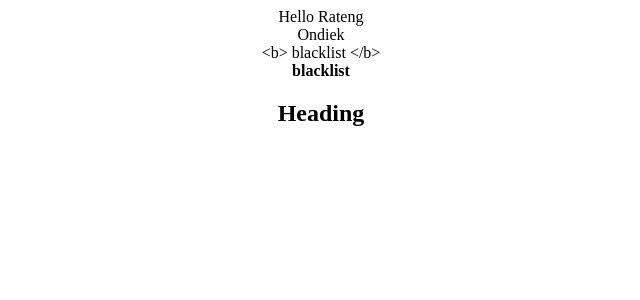
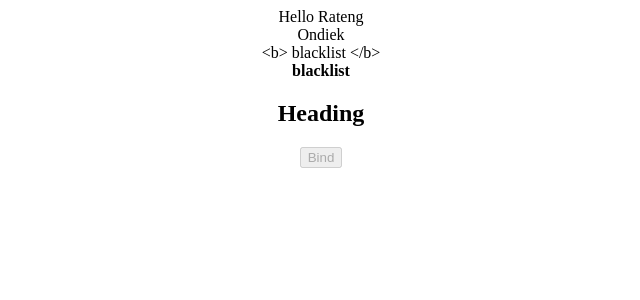
Before and after one commit to PeterOsoo/vue-js, a Vue app: page / in a window 1280 px wide. Shown: the top 300 px of the page, without its empty margins (319-959 px from the left). Built offline with nearby package versions, Linux system fonts and the light colour scheme.

Commit message:
Binding to boolean Attributes

```diff
--- a/src/App.vue
+++ b/src/App.vue
@@ -6,6 +6,7 @@
   <div v-html="detail"></div>
 
   <h2 v-bind:id="headingId">Heading</h2>
+  <button v-bind:disabled="isDisabled">Bind</button>
 </template>
 
 <script>
@@ -18,7 +19,8 @@ export default {
       name: "Rateng",
       channel: "Ondiek",
       detail: "<b> blacklist </b>",
-      headingId: "Heading"
+      headingId: "Heading",
+      isDisabled: true
     }
   }
 }
```
